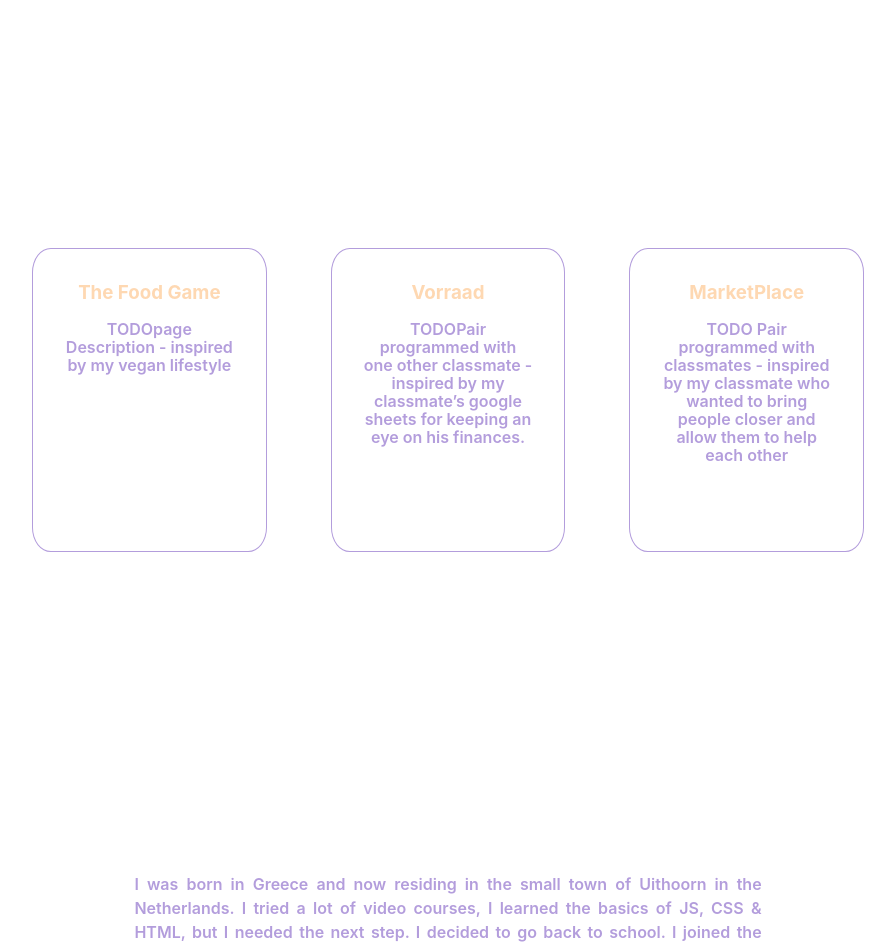
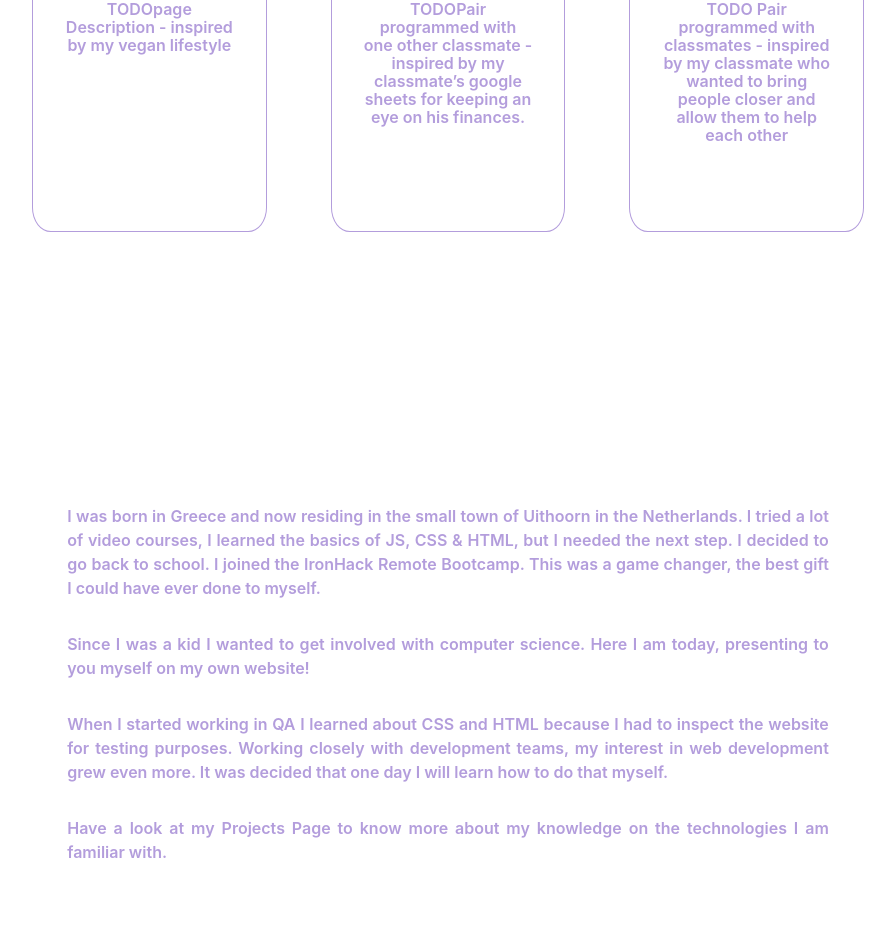
Before and after one commit to smara-gda/portfolio, a React (Create React App) app: page /about in a window 1280 px wide. Shown: the part 960-1907 px from the top of the page, without its empty margins (192-1087 px from the left). Built offline with nearby package versions, Linux system fonts and the light colour scheme.

Commit message:
css changes

```diff
--- a/src/App.scss
+++ b/src/App.scss
@@ -30,6 +30,6 @@ a {
 }
 
 .generic {
-  padding: 6em;
-  margin: 6em;
+  padding: 3em;
+  margin: 3em;
 }
--- a/src/components/AboutMe.scss
+++ b/src/components/AboutMe.scss
@@ -2,7 +2,7 @@
   display: flex;
   flex-wrap: wrap;
   justify-content: center;
-  padding-bottom: 10em;
+  padding-bottom: 2em;
 
   p {
     text-align: justify;
--- a/src/components/Projects.jsx
+++ b/src/components/Projects.jsx
@@ -4,7 +4,7 @@ import './Projects.scss';
 
 const Projects = React.forwardRef((props, ref) => {
   return (
-    <section className="generic projects" ref={ref}>
+    <section className=" projects" ref={ref}>
       <div className="wrapper">
         <h3>
           <a
--- a/src/components/Projects.scss
+++ b/src/components/Projects.scss
@@ -4,6 +4,8 @@
   justify-content: center;
   // padding-bottom: 8em;
   margin-bottom: 2em;
+  padding: 6em;
+  margin: 6em;
 }
 
 .wrapper {
```
